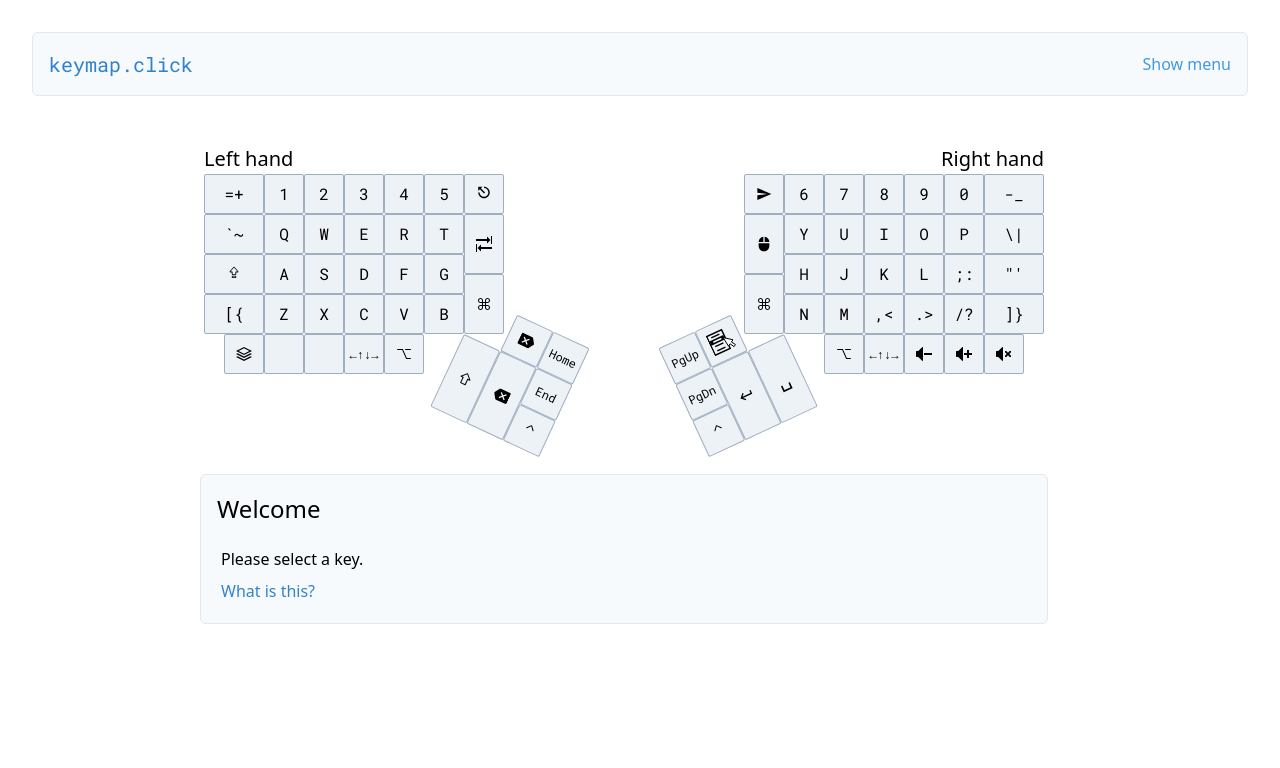
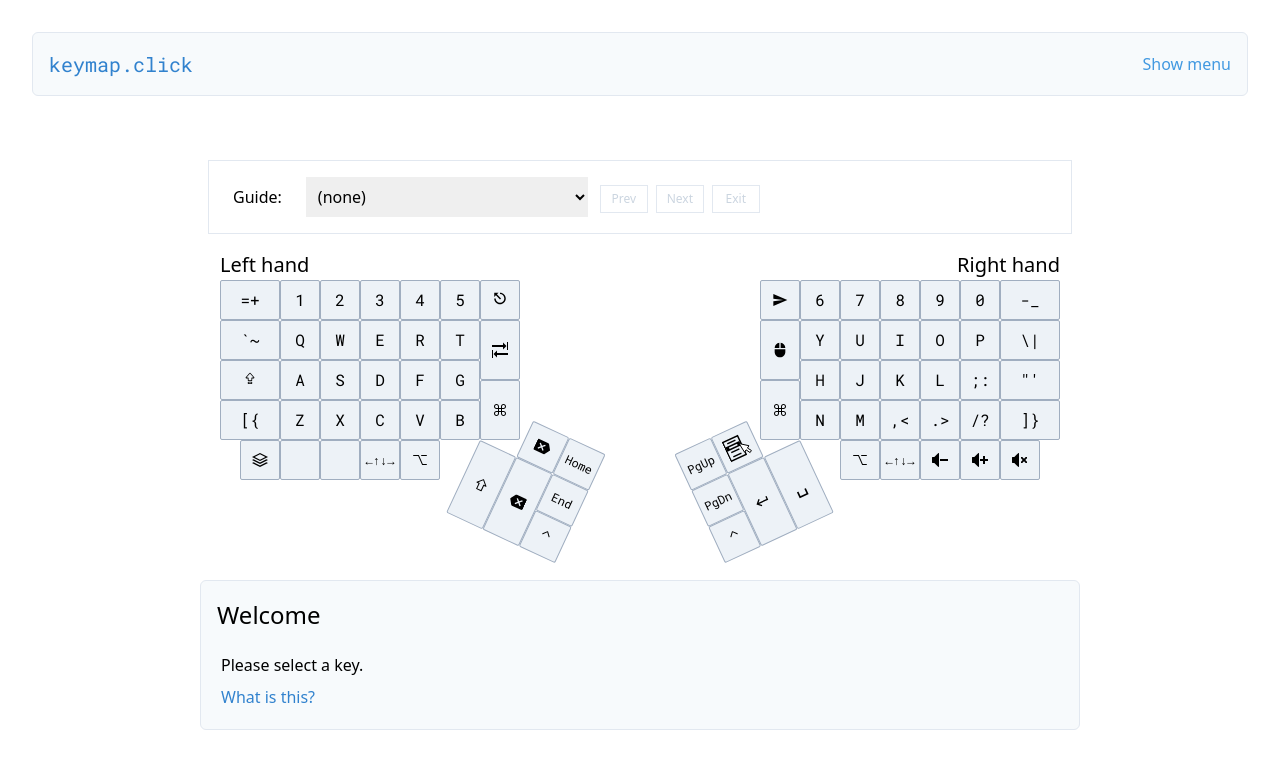
Before and after one commit to mrled/keymap.click, a Next.js app: page / in a window 1280 px wide. Shown: the top 768 px of the page. Built offline with nearby package versions, Linux system fonts and the light colour scheme.

Commit message:
Initial work on guidance system
* Use red dotted borders around guide keys
* Use a context for the guide step to keep from having to pass it
  around everywhere

This isn't a great solution, and I plan to abandon it for a guidance
system that is not separate from the selected keys.

```diff
--- a/components/appContext.jsx
+++ b/components/appContext.jsx
@@ -4,8 +4,12 @@ import {
 
 export const appDebugDefault = { debugLevel: 0 };
 export const documentDimensionsDefault = { width: 0, height: 0 };
+export const keyboardSettingsDefault = {
+  guideStep: null,
+};
 export const visibleMenuDefault = false;
 
 export const AppDebugContext = createContext(appDebugDefault);
 export const DocumentDimensionsContext = createContext(documentDimensionsDefault);
+export const KeyboardSettingsContext = createContext(keyboardSettingsDefault);
 export const VisibleMenuContext = createContext(visibleMenuDefault);
--- /dev/null
+++ b/components/guidance.jsx
@@ -0,0 +1,100 @@
+import { useRouter } from "next/router";
+import React, {
+  useRef,
+} from "react";
+
+import classnames from "classnames";
+import log from "loglevel";
+
+import {
+  GuideState,
+  GuideStepState,
+  KeyMapState,
+  setQueryState,
+} from "~/lib/appQueryState";
+import {
+  keyMaps,
+} from "~/lib/keys";
+
+const GuideBarButton = ({ children = null, enabled = true, onClick = () => { } }) => {
+  return <button
+    className={classnames(
+      "p-1 m-1 border border-gray-300 w-12 text-xs",
+      {
+        "text-gray-400": !enabled,
+        "bg-gray-200": enabled,
+      }
+    )}
+    onClick={onClick}
+    disabled={!enabled}
+  >
+    {children}
+  </button>
+}
+
+export const GuideBar = () => {
+  const router = useRouter();
+  const currentGuideName = GuideState.getValue(router);
+  const currentGuideStep = GuideStepState.getValue(router);
+  const currentKeyMapName = KeyMapState.getValue(router);
+  const keyMap = keyMaps[currentKeyMapName];
+  const currentGuide = currentGuideName ? keyMap.guides[currentGuideName] : GuideState.defaultValue;
+  const inGuide = currentGuideName !== GuideState.defaultValue;
+
+  const nextStepIdx = Number(currentGuideStep) + 1;
+  const nextStepAvail = currentGuide ? nextStepIdx <= currentGuide.steps.length : false;
+  const prevStepIdx = Number(currentGuideStep) - 1;
+  const prevStepAvail = currentGuide ? prevStepIdx >= 0 : false;
+
+  const guideSelectBox = useRef();
+
+  return (
+    <>
+      <div
+        className="border border-gray-300 p-2 m-4 mx-12"
+      >
+
+        <label htmlFor="guide-selector" className="p-2 m-2 w-1/3">Guide:</label>
+        <select
+          onChange={(event) => {
+            log.debug(`guide-selector changed to ${event.target.value}`)
+            setQueryState(router, [GuideState, event.target.value], [GuideStepState, 0]);
+          }}
+          defaultValue={GuideState.getValue(router)}
+          name="Guides"
+          id="guide-selector"
+          className="p-2 m-2 w-1/3"
+          ref={guideSelectBox}
+        >
+          {Object.keys(keyMap.guides).map((guideName) => {
+            console.log(`Building list, default value '${GuideState.getValue(router)}' processing guide '${guideName}'`)
+            return <option key={guideName} value={guideName}>{keyMap.guides[guideName].fullName}</option>
+          })}
+        </select>
+
+        <div className="block md:inline">
+          <GuideBarButton
+            onClick={() => { setQueryState(router, [GuideStepState, prevStepIdx]); }}
+            enabled={prevStepAvail}
+          >Prev</GuideBarButton>
+
+          <GuideBarButton
+            onClick={() => { setQueryState(router, [GuideStepState, nextStepIdx]); }}
+            enabled={nextStepAvail}
+          >Next</GuideBarButton>
+
+          <GuideBarButton
+            onClick={() => {
+              if (!guideSelectBox || !guideSelectBox.current) return;
+              guideSelectBox.current.value = GuideState.defaultValue;
+              setQueryState(router, [GuideState, GuideState.defaultValue]);
+            }}
+            enabled={inGuide}
+          >Exit</GuideBarButton>
+
+        </div>
+      </div>
+
+    </>
+  );
+}
--- a/components/infoPanel.jsx
+++ b/components/infoPanel.jsx
@@ -1,14 +1,29 @@
 import Link from "next/link";
+import { useRouter } from "next/router";
 import React from "react";
 
 import { InterAppLink } from "~/components/interAppLink";
 import { parseKeyInfo, KeyInfo } from "~/components/keyInfo";
+import {
+  GuideState,
+  GuideStepState,
+  KeyMapState,
+} from "~/lib/appQueryState";
 
 /* Return a KeyInfoInner component, wrapped in a <KeyInfo> component
  * styled nicely for the parent <Keyboard> component
  */
 export const InfoPanel = ({ keyData, keyButtonOnClick = () => { } }) => {
-  if (keyData.info) {
+  const router = useRouter();
+
+  const currentGuideName = GuideState.getValue(router);
+  const currentGuideStep = GuideStepState.getValue(router);
+  const currentKeyMapName = KeyMapState.getValue(router);
+
+  const inGuide = Boolean(currentGuideName) && currentGuideStep !== null;
+  const keySelected = Boolean(keyData.info);
+
+  if (keySelected) {
     const parsedKeyInfo = parseKeyInfo(keyData.info);
     return (
       <KeyInfo
--- a/components/key.jsx
+++ b/components/key.jsx
@@ -6,9 +6,18 @@ import React, {
 import classnames from "classnames";
 
 import {
+  KeyboardSettingsContext,
+} from "~/components/appContext";
+import {
+  GuideState,
+  GuideStepState,
+  KeyMapState,
+} from "~/lib/appQueryState";
+import {
   keyHandleDomIdFromKeyId,
 } from "~/lib/keyConnections"
 import {
+  keyMaps,
   legendMaps,
 } from "~/lib/keys";
 
@@ -128,6 +137,8 @@ export const Key = ({
   active = false,
   otherSelected = false,
   targetKeyActive = false,
+  isGuideStepKey = false,
+  isInGuideSelectionGroup = false,
 }) => {
   const {
     legend,
@@ -149,10 +160,28 @@ export const Key = ({
     standalone ? standaloneClasses : gridClasses,
     `cursor-pointer p-1 flex justify-center items-center rounded-sm font-mono pointer-events-auto force-outline-none relative`,
     {
-      "bg-orange-300 border border-orange-700 hover:bg-orange-600": active,
-      "bg-orange-100 border border-orange-500 hover:bg-orange-400": otherSelected,
-      "bg-green-200 border border-green-500 hover:bg-green-400": targetKeyActive,
-      "bg-gray-200 border border-gray-500 hover:bg-gray-400": !active && !otherSelected && !targetKeyActive,
+      /* Background colors:
+       * - Darker orange: The selected key
+       * - Lighter orange: Other keys in the selection group
+       * - Green: Keys that are targets of text in the key info
+       * - Darker versions of the above: hover state
+       */
+      "bg-orange-300 hover:bg-orange-600": active,
+      "bg-orange-100 hover:bg-orange-400": otherSelected,
+      "bg-green-200 hover:bg-green-400": targetKeyActive,
+      "bg-gray-200 hover:bg-gray-400": !active && !otherSelected && !targetKeyActive,
+
+      /* Borders:
+       * - Darker red, wide, dotted: The guide step's key
+       * - Lighter red, wide, dotted: Other keys in the guide step's selection group
+       * - Other colors: darker versions of the background color
+       */
+      "border-4 border-dashed border-red-700": isGuideStepKey,
+      "border-4 border-dashed border-red-300": isInGuideSelectionGroup,
+      "border border-orange-700": active && !isGuideStepKey && !isInGuideSelectionGroup,
+      "border border-orange-500": otherSelected && !isGuideStepKey && !isInGuideSelectionGroup,
+      "border border-green-500": targetKeyActive && !isGuideStepKey && !isInGuideSelectionGroup,
+      "border border-gray-500": !active && !otherSelected && !targetKeyActive && !isGuideStepKey && !isInGuideSelectionGroup,
     },
     {
       [keyLegendInfo.fontFace]: keyLegendInfo.fontFace,
@@ -188,6 +217,15 @@ export const KeyGrid = ({
   gridAppendClasses = "",
   targetKeyIds = [],
 }) => {
+  const router = useRouter();
+  const keyMapName = KeyMapState.getValue(router);
+  const guideName = GuideState.getValue(router);
+  const guideStepIdx = Number(GuideStepState.getValue(router));
+  const keyMap = keyMaps[keyMapName];
+  const [keyboardSettings, setKeyboardSettings] = useContext(KeyboardSettingsContext);
+  const guide = keyMap.guides[guideName];
+  const guideStep = guide.steps[guideStepIdx];
+
   return (
     <>
       <div
@@ -197,6 +235,7 @@ export const KeyGrid = ({
         )}
       >
         {keys.map((keyData) => {
+
           const isTargetKey = targetKeyIds.findIndex((id) => id === keyData.id) > -1;
           let isActive, isInSelectedGroup;
           if (pressedKey) {
@@ -206,6 +245,17 @@ export const KeyGrid = ({
             isActive = false;
             isInSelectedGroup = false;
           }
+
+          let isGuideStepKey, isInGuideSelectionGroup;
+          if (guideStep) {
+            isGuideStepKey = keyData.id === guideStep.key;
+            isInGuideSelectionGroup = !isGuideStepKey &&
+              guideStep.selection.indexOf(keyData.id) > -1;
+          } else {
+            isGuideStepKey = false;
+            isInGuideSelectionGroup = false;
+          }
+
           return (
             <Key
               id={keyData.id}
@@ -215,8 +265,11 @@ export const KeyGrid = ({
               key={keyData.reactKey}
               keyData={keyData}
               onClick={() => onClickEach(keyData)}
+              isGuideStepKey={isGuideStepKey}
+              isInGuideSelectionGroup={isInGuideSelectionGroup}
             />
           );
+
         })}
       </div>
     </>
--- a/components/keyboard.jsx
+++ b/components/keyboard.jsx
@@ -15,7 +15,7 @@ import {
   keyMaps,
 } from "~/lib/keys";
 
-export const Keyboard = ({ otherSelectedKeys, pressedKey, targetKeyIds, setOtherSelectedKeys, setPressedKey }) => {
+export const Keyboard = ({ guideStep, otherSelectedKeys, pressedKey, targetKeyIds, setOtherSelectedKeys, setPressedKey }) => {
   const router = useRouter();
 
   const keyMapName = KeyMapState.getValue(router);
--- a/components/keymapUi.jsx
+++ b/components/keymapUi.jsx
@@ -16,6 +16,9 @@ import {
   DocumentDimensionsContext,
   VisibleMenuContext,
 } from "~/components/appContext";
+import {
+  GuideBar,
+} from "~/components/guidance";
 import { Keyboard } from "~/components/keyboard";
 import { VisualDebugStyle } from "~/components/visualDebugStyle";
 import {
@@ -75,7 +78,7 @@ export const KeymapUI = () => {
       <VisualDebugStyle enableDebug={appDebug.debugLevel > 1} />
 
       <div
-        className="w-full h-full text-sm md:text-base p-4 flex max-w-screen-lg mx-auto"
+        className="w-full h-full text-sm md:text-base p-4 max-w-screen-lg mx-auto"
         id="keymap-ui-outer-wrapper-container"
       >
 
@@ -83,6 +86,8 @@ export const KeymapUI = () => {
           className="w-full md:mr-8 md:px-4 z-10"
           id="keymap-ui-content-container"
         >
+
+          <GuideBar />
 
           {/* Some notes on naming:
             * KID is Keyboard, InfoPanel, Diamargs.
--- a/lib/appQueryState.js
+++ b/lib/appQueryState.js
@@ -46,6 +46,9 @@ export const setQueryState = (router, ...settingValuePairList) => {
   });
 }
 
+// TODO: pull the defaults from a central place that defines all the options
+export const GuideState = new QueryState("guide", "none")
+export const GuideStepState = new QueryState("guideStep", 0)
 export const LegendMapState = new QueryState("legendMap", "MrlLegends");
 export const KeyMapState = new QueryState("keyMap", "MrlMainLayer");
 export const SelectedKeyState = new QueryState("keyId", null);
--- a/pages/_app.js
+++ b/pages/_app.js
@@ -14,8 +14,10 @@ import "~/styles/fonts.css";
 import {
   AppDebugContext,
   DocumentDimensionsContext,
+  KeyboardSettingsContext,
   VisibleMenuContext,
   appDebugDefault,
+  keyboardSettingsDefault,
   visibleMenuDefault,
 } from "~/components/appContext";
 import { AppHead } from "~/components/appHead";
@@ -37,6 +39,7 @@ export const handleAppDebugChange = (appDebug) => {
 function App({ Component, pageProps }) {
 
   const [appDebug, setAppDebug] = useState(appDebugDefault);
+  const [keyboardSettings, setKeyboardSettings] = useState(keyboardSettingsDefault);
   const [visibleMenu, setVisibleMenu] = useState(visibleMenuDefault);
   const router = useRouter();
 
@@ -91,10 +94,12 @@ function App({ Component, pageProps }) {
   return <>
     <AppDebugContext.Provider value={[appDebug, setAppDebug]}>
       <DocumentDimensionsContext.Provider value={[documentDimensions, updateDocumentDimensions]}>
-        <VisibleMenuContext.Provider value={[visibleMenu, setVisibleMenu]}>
-          <AppHead />
-          <Component {...pageProps} />
-        </VisibleMenuContext.Provider>
+        <KeyboardSettingsContext.Provider value={[keyboardSettings, setKeyboardSettings]}>
+          <VisibleMenuContext.Provider value={[visibleMenu, setVisibleMenu]}>
+            <AppHead />
+            <Component {...pageProps} />
+          </VisibleMenuContext.Provider>
+        </KeyboardSettingsContext.Provider>
       </DocumentDimensionsContext.Provider>
     </AppDebugContext.Provider>
   </>
```
